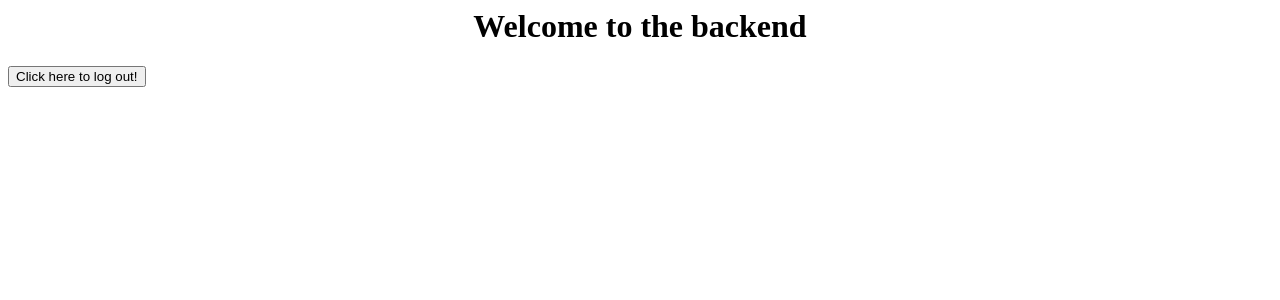
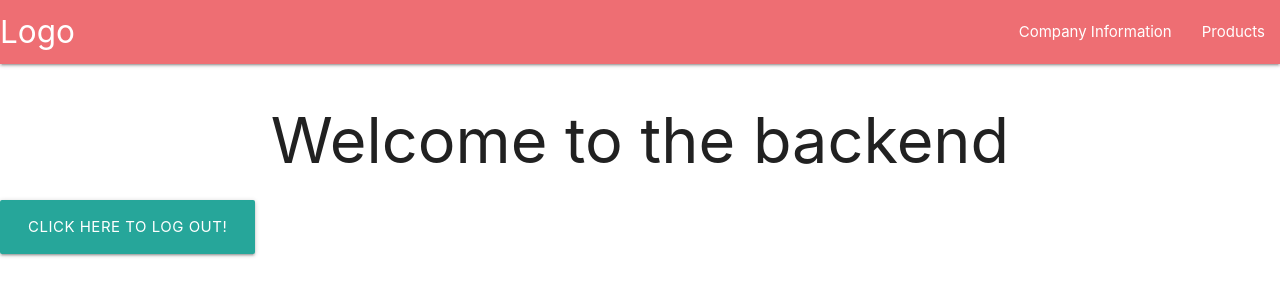
Before and after one commit to NoCrazyShet/exam_dwp_duckshop, a PHP site: page /mordor/mordorPage.php in a window 1280 px wide. Shown: the top 300 px of the page. Run offline with PHP 8.4, Linux system fonts and the light colour scheme; the visitor is signed in with stand-in values (Sample User, id 1).

Commit message:
Added a bit of styling to mordorPage

```diff
--- a/mordor/mordorPage.php
+++ b/mordor/mordorPage.php
@@ -6,12 +6,26 @@
     <html>
     <head>
         <meta http-equiv="Content-Type" content="text/html; charset=ISO-8859-15"/>
+        <link rel="stylesheet" type="text/css" href="../main.css">
     </head>
+    <body>
+    <header>
+        <nav>
+            <div class="nav-wrapper">
+                <a href="#" class="brand-logo">Logo</a>
+                <ul id="nav-mobile" class="right hide-on-med-and-down">
+                    <li><a href="#">Company Information</a></li>
+                    <li><a href="#">Products</a></li>
+                </ul>
+            </div>
+        </nav>
+    </header>
+    <h1 align="center">Welcome to the backend</h1>
 
-    <body>
-    <h1 align="center">Welcome to the backend</h1>
-    <form action="includes/logoutController.php" method="get">
-        <input type="submit" value="Click here to log out!">
-    </form>
+        <form action="includes/logoutController.php" method="get">
+            <input type="submit" value="Click here to log out!" class="waves-effect waves-light btn-large">
+        </form>
+
+
     </body>
     </html>
```
